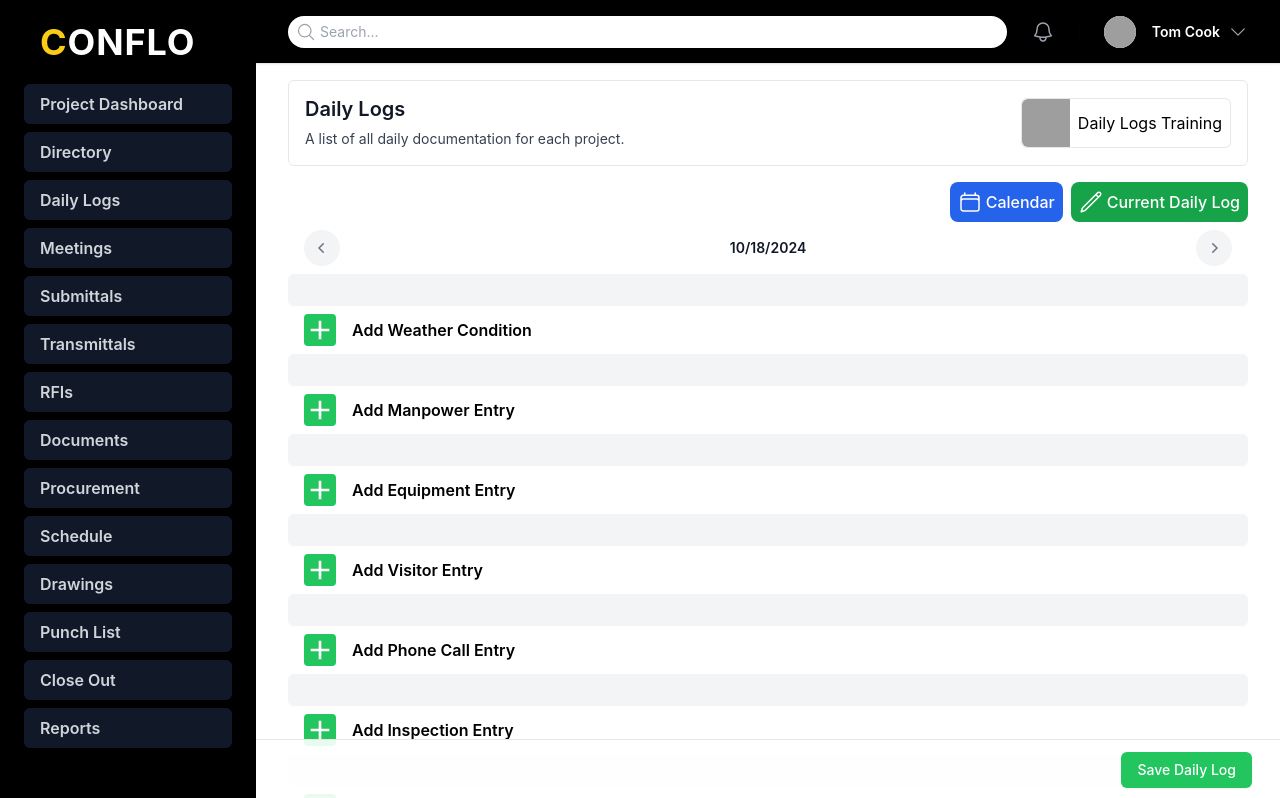
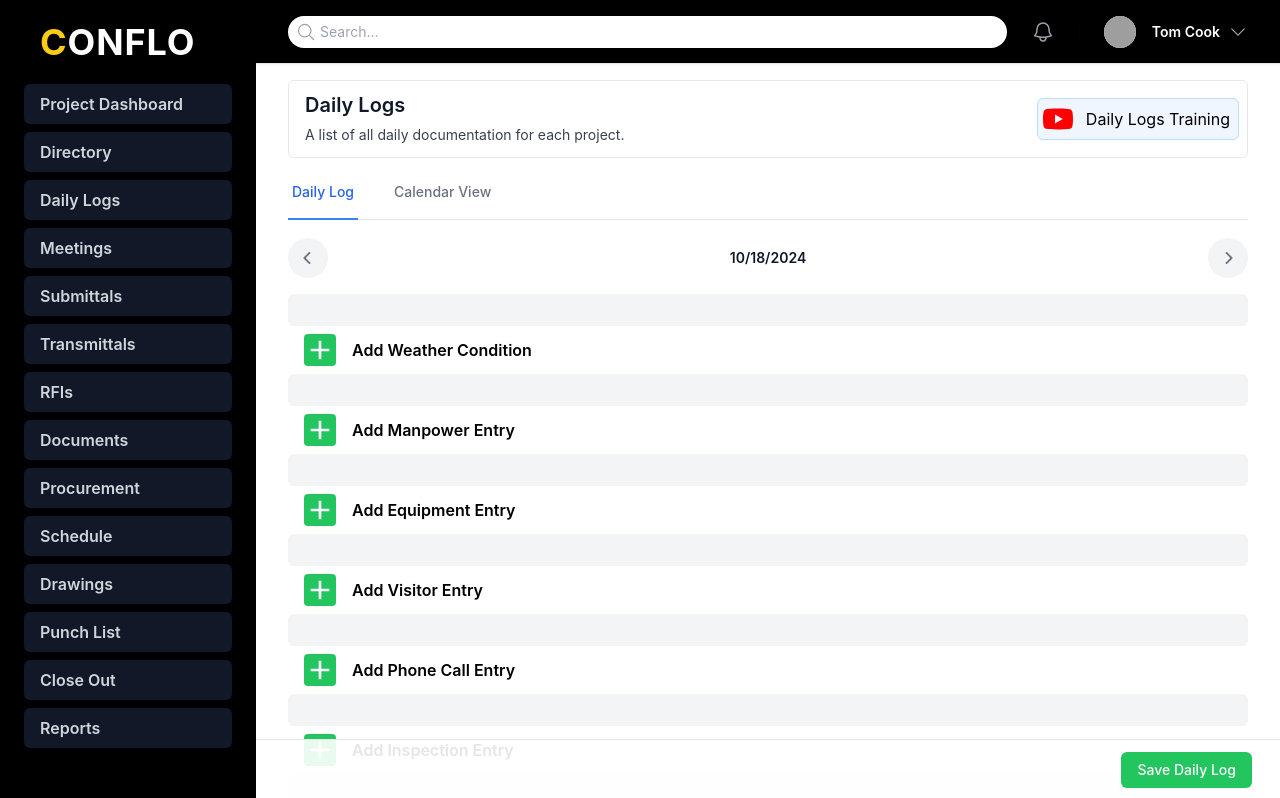
Before and after one commit to ConfloTechnologies/conflo-technologies-react-frontend, a React (Create React App) app: page /daily-logs/project/1 in a window 1280 px wide. Shown: the top 798 px of the page. Built offline with nearby package versions, Linux system fonts and the light colour scheme; grey boxes are pictures that could not be loaded.

Commit message:
updates to daily log

```diff
--- a/src/App/components/DailyLogCompnents/DailyLogCalendarView.component.jsx
+++ b/src/App/components/DailyLogCompnents/DailyLogCalendarView.component.jsx
@@ -2,12 +2,12 @@ import { ChevronLeftIcon, ChevronRightIcon } from '@heroicons/react/20/solid'
 import { add, format, eachDayOfInterval, endOfMonth, startOfMonth, sub, startOfWeek, endOfWeek } from 'date-fns'
 import { useState } from 'react'
 import { CalendarIcon, PencilIcon } from '@heroicons/react/24/outline';  // Correct import for Heroicons v2
-
+import MenuTabs from '../MenuTabs.component';
 function classNames(...classes) {
   return classes.filter(Boolean).join(' ')
 }
 
-export default function DailyLogCalendarView({ handleTabClick }) {
+export default function DailyLogCalendarView({ currentTab, handleTabClick, tabs }) {
   const [selectedMonth, setSelectedMonth] = useState(new Date())
 
   const firstDayOfMonth = startOfMonth(selectedMonth)
@@ -38,19 +38,24 @@ export default function DailyLogCalendarView({ handleTabClick }) {
   }
 
   return (
+    <>
+
     <div className="flex justify-center">
       <div className=" w-[100%] h-[600px] ">
-
-
-
         {/* Month navigation */}
+        <div className="sm:static sticky top-16 z-30 bg-white pt-2">
+        <MenuTabs
+            tabs={tabs}
+            currentTab={currentTab}
+            handleTabClick={handleTabClick}
+          />
         <div className="flex items-center justify-between py-2 px-4 ">
             <button
                 type="button"
                 className="p-2 rounded-full bg-gray-100 hover:bg-gray-200 transition"            onClick={handlePrevMonth}
             >
                 <span className="sr-only">Previous month</span>
-                <ChevronLeftIcon className="h-5 w-5" aria-hidden="true" />
+                <ChevronLeftIcon className="h-6 w-6" aria-hidden="true" />
             </button>
             <div className="flex-auto text-sm font-semibold text-center">
                 {format(selectedMonth, 'MMMM yyyy')}
@@ -60,9 +65,10 @@ export default function DailyLogCalendarView({ handleTabClick }) {
                 className="p-2 rounded-full bg-gray-100 hover:bg-gray-200 transition"            onClick={handleNextMonth}
             >
                 <span className="sr-only">Next month</span>
-                <ChevronRightIcon className="h-5 w-5" aria-hidden="true" />
+                <ChevronRightIcon className="h-6 w-6" aria-hidden="true" />
             </button>
 
+          </div>
         </div>
 
         {/* Days of the week */}
@@ -103,19 +109,8 @@ export default function DailyLogCalendarView({ handleTabClick }) {
                 </button>
             ))}
             </div>
-
-
-        {/* Button for current daily log */}
-        {/* <div className='md:hidden'>
-            <button
-            type="button"
-            className="mt-8 w-full rounded-md bg-green-500 px-3 py-2 text-sm font-semibold text-white shadow hover:bg-green-600 "
-            onClick={() => handleTabClick('daily')}
-            >
-            Current Daily Log
-            </button>
-        </div> */}
-      </div>
-    </div>
+          </div>
+        </div>
+    </>
   )
 }
--- a/src/App/components/DailyLogCompnents/NewDailyLogForm.component.jsx
+++ b/src/App/components/DailyLogCompnents/NewDailyLogForm.component.jsx
@@ -2,6 +2,10 @@ import React, { useState, useRef, useEffect, useCallback } from 'react';
 import { MdAdd, MdRemove, MdClose, MdCloudUpload } from 'react-icons/md';
 import { useDropzone } from 'react-dropzone';
 import { ChevronLeftIcon, ChevronRightIcon } from '@heroicons/react/20/solid';
+import MenuTabs from '../MenuTabs.component';
+
+
+
 // NEED TO ADJUST THIS TO PREVENT OR DISABLE THE BUTTON WHEN NO INFORMATION HAS BEEN ADDED
 function StickyFooter({ onSave, hasChanges }) {
   return (
@@ -2811,7 +2815,7 @@ function Photos({ photos, setPhotos }) {
     );
 }
 
-export default function NewDailyLogForm({ companyData }) {
+export default function NewDailyLogForm({ companyData, currentTab, handleTabClick, tabs }) {
   const [weatherConditions, setWeatherConditions] = useState([]);
   const [manpowerEntries, setManpowerEntries] = useState([]);
   const [equipmentEntries, setEquipmentEntries] = useState([]);
@@ -2890,16 +2894,26 @@ export default function NewDailyLogForm({ companyData }) {
     setPhotos([]);
     setHasChanges(false);
   };
+
+
   return (
     <>
 
-      <div className="flex items-center justify-between py-2 px-4 ">
+       {/* Sticky MenuTabs */}
+       <div className="sm:static sticky top-16 z-30 bg-white pt-2">
+          <MenuTabs
+            tabs={tabs}
+            currentTab={currentTab}
+            handleTabClick={handleTabClick}
+          />
+
+      <div className="flex items-center justify-between pb-4 py-2.5">
         <button
           type="button"
           className="p-2 rounded-full bg-gray-100 hover:bg-gray-200 transition"
         >
           <span className="sr-only">Previous month</span>
-          <ChevronLeftIcon className="h-5 w-5 text-gray-500" aria-hidden="true" />
+          <ChevronLeftIcon className="h-6 w-6 text-gray-500" aria-hidden="true" />
         </button>
         <div className="text-sm font-semibold text-gray-900">
           10/18/2024
@@ -2909,13 +2923,13 @@ export default function NewDailyLogForm({ companyData }) {
           className="p-2 rounded-full bg-gray-100 hover:bg-gray-200 transition"
         >
           <span className="sr-only">Next month</span>
-          <ChevronRightIcon className="h-5 w-5 text-gray-500" aria-hidden="true" />
+          <ChevronRightIcon className="h-6 w-6 text-gray-500" aria-hidden="true" /> {/* REMEMBER TO REMOVE RIGHT BUTTON IF DATE IS TODAY*/ }
         </button>
       </div>
-
+      </div>
 
     <form>
-    <div className="bg-gray-100 rounded-md md:py-4 py-3"></div>
+    <div className="bg-gray-100 rounded-md md:py-4 py-3 "></div>
       <ObservedWeatherConditions
         weatherConditions={weatherConditions}
         setWeatherConditions={setWeatherConditions}
--- a/src/App/pages/DailyLogs.jsx
+++ b/src/App/pages/DailyLogs.jsx
@@ -1,65 +1,28 @@
 import React, { useState } from 'react';
 import NewDailyLogForm from '../components/DailyLogCompnents/NewDailyLogForm.component';
 import DailyLogCalendarView from '../components/DailyLogCompnents/DailyLogCalendarView.component';
-import { CalendarIcon, PencilIcon } from '@heroicons/react/24/outline';  // Correct import for Heroicons v2
+import MenuTabs from '../components/MenuTabs.component';
+import PageHeader from '../components/PageHeader.component';
 
 const companies = ['Company A', 'Company B', 'Company C'];
 
 const tabs = [
-  { name: 'Current Daily Log', href: '#', key: 'daily' }, // New tab for current daily log
-  { name: 'Calendar', href: '#', key: 'calendar' },
+  { name: 'Daily Log', href: '#', key: 'daily' },
+  { name: 'Calendar View', href: '#', key: 'calendar' },
 ];
-
 
 export default function DailyLogs() {
   const [currentTab, setCurrentTab] = useState('daily');
 
-  const handleTabClick = (tabKey) => {
-    console.log("Tab changing to:", tabKey); // Add this to see if the function is being called
-    setCurrentTab(tabKey);
-  };
-
-
-  const PageHeader = ({ pageTitle, pageDescription, trainingImageSrc, trainingVideoSrc, trainingTitle }) => {
-    return (
-      <>
-        <div className='grid grid-cols-2 border p-4 rounded-md mb-4 '>
-          <div className='col-span-1 flex justify-start items-center'>
-            <div className="sm:flex-auto">
-              <h1 className="text-xl font-semibold leading-6 text-gray-900">
-                {pageTitle}
-              </h1>
-              <p className="hidden md:flex mt-2 text-sm text-gray-700 " style={{ minWidth: '350px' }}>
-                {pageDescription}
-              </p>
-            </div>
-          </div>
-          <div className='hidden md:flex col-span-1 justify-end items-center '>
-            <a
-              href={trainingVideoSrc}
-              target="_blank"
-              rel="noopener noreferrer"
-              className='rounded-md border flex items-center space-x-2 hover:bg-blue-100 hover:border-blue-400 hover:shadow-lg transform transition-transform duration-200 hover:scale-105'
-            >
-              <img src={trainingImageSrc} alt="YouTube" className="h-12 w-12 rounded-l-md"/>
-              <span className='pr-2'>{trainingTitle}</span>
-            </a>
-          </div>
-          <div className="md:hidden col-span-1 flex justify-end items-center space-x-2">
-            <button className="p-2 rounded-lg bg-blue-600 hover:bg-blue-700 transition-colors duration-200 ease-in-out flex items-center space-x-1" onClick={() => handleTabClick('calendar')}>
-              <CalendarIcon className="h-6 w-6 text-white" aria-hidden="true" />
-            </button>
-            <button className="p-2 rounded-lg bg-green-600 hover:bg-green-700 transition-colors duration-200 ease-in-out flex items-center space-x-1" onClick={() => handleTabClick('daily')}>
-              <PencilIcon className="h-6 w-6 text-white" aria-hidden="true" />
-            </button>
-          </div>
-        </div>
-      </>
-    )
+  const handleTabClick = (tab) => {
+    setCurrentTab(tab.key);
   };
 
   return (
     <>
+      {/* Wrapping the entire page content */}
+      <div className='relative min-h-screen '>
+        {/* PageHeader */}
         <PageHeader
           pageTitle={'Daily Logs'}
           pageDescription={'A list of all daily documentation for each project.'}
@@ -68,37 +31,29 @@ export default function DailyLogs() {
           trainingTitle={"Daily Logs Training "}
         />
 
-      {/* <MenuTabs
-        tabs={tabs}
+
+        {/* Scrollable Content */}
+        <div className="">
+          {currentTab === 'daily' ? (
+            <div className="">
+              <NewDailyLogForm
+                companyData={companies}
                 currentTab={currentTab}
                 handleTabClick={handleTabClick}
-      /> */}
-
-      {/* <div> */}
-        {/* <h1 className='font-bold text-xl'>Daily Logs</h1> */}
-      {/* </div> */}
-
-      <div className="hidden col-span-1 md:flex justify-end items-center space-x-2">
-        <button className="p-2 rounded-lg bg-blue-600 hover:bg-blue-700 transition-colors duration-200 ease-in-out flex items-center space-x-1" onClick={() => handleTabClick('calendar')}>
-          <CalendarIcon className="h-6 w-6 text-white" aria-hidden="true" />
-          <span className="hidden sm:inline-block text-white font-medium">Calendar</span>
-        </button>
-        <button className="p-2 rounded-lg bg-green-600 hover:bg-green-700 transition-colors duration-200 ease-in-out flex items-center space-x-1" onClick={() => handleTabClick('daily')}>
-          <PencilIcon className="h-6 w-6 text-white" aria-hidden="true" />
-          <span className="hidden sm:inline-block text-white font-medium">Current Daily Log</span>
-        </button>
-      </div>
-
-      {currentTab === 'daily' ? (
-        <div className="">
-          <NewDailyLogForm companyData={companies} />
+                tabs={tabs}
+              />
             </div>
           ) : (
             <div className="">
-          <DailyLogCalendarView handleTabClick={handleTabClick}/>
+              <DailyLogCalendarView
+                currentTab={currentTab}
+                handleTabClick={handleTabClick}
+                tabs={tabs}
+              />
             </div>
           )}
-
+        </div>
+      </div>
     </>
   );
 }
```
Also changed, not shown: src/App/pages/ProjectDirectory.jsx (+8 -8 lines). Lines whose indentation alone changed are shown as unchanged.
